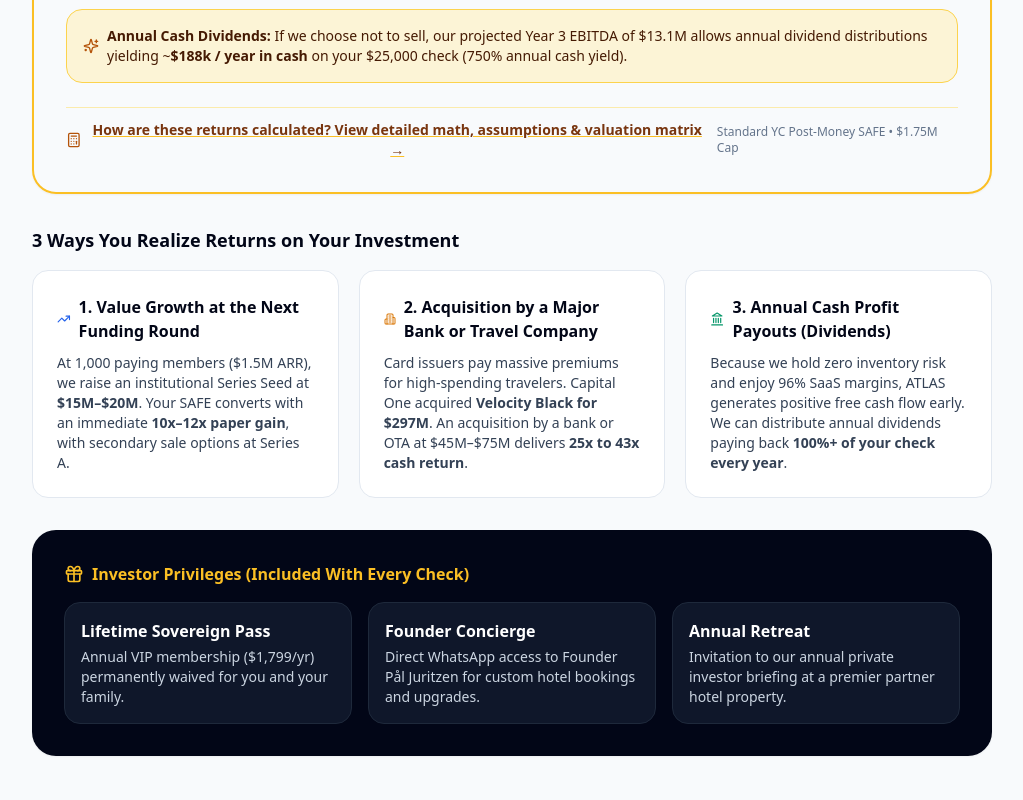
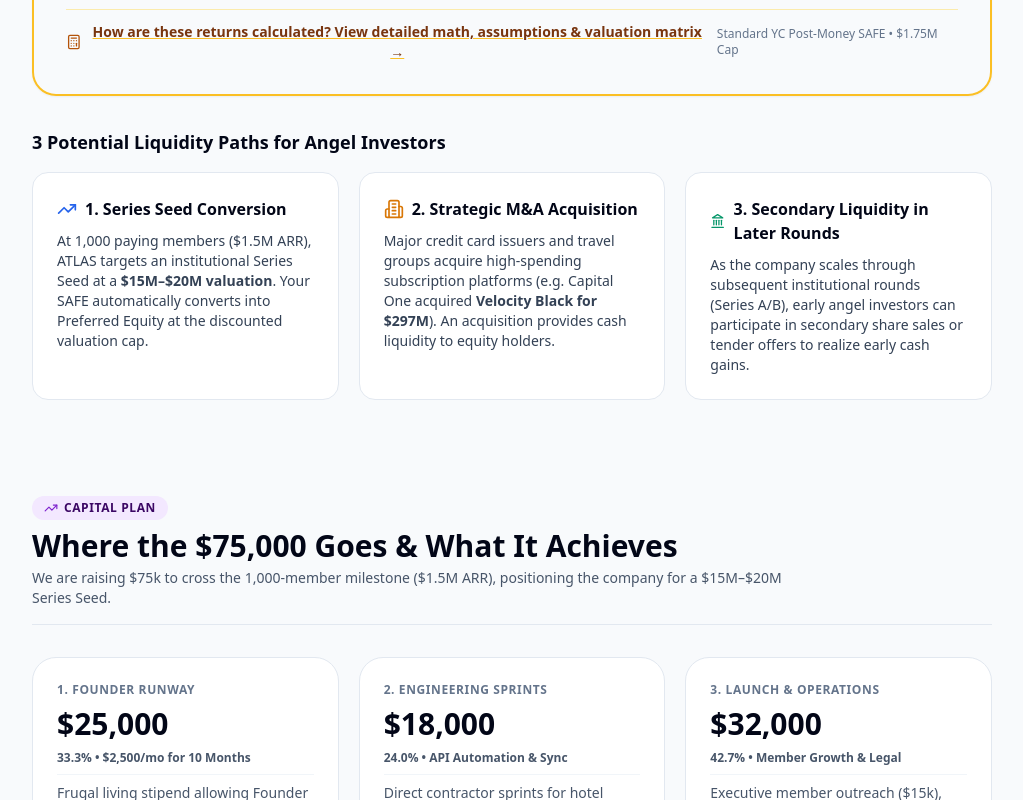
Before and after one commit to aiappsy/atlas-investor-portal, a Next.js app: page / in a window 1280 px wide. Shown: the part 3600-4400 px from the top of the page, without its empty margins (256-1279 px from the left). Built offline with nearby package versions, Linux system fonts and the light colour scheme.

Commit message:
Remove unapproved perk promises (WhatsApp concierge, lifetime VIP, annual retreat) and unrealistic dividend claims

```diff
--- a/src/app/page.tsx
+++ b/src/app/page.tsx
@@ -206,7 +206,6 @@ export default function StandaloneInvestorApp() {
   const seedValHigh = selectedCheck * (20000000 / cap);
   const exitYr3 = selectedCheck * (60000000 / cap);
   const exitYr4 = selectedCheck * (175000000 / cap);
-  const dividendYr3 = 13130000 * (selectedCheck / cap);
 
   const tripScenarios = {
     city: {
@@ -326,7 +325,7 @@ export default function StandaloneInvestorApp() {
         'FinTech & Card Issuers: Premium banks pay high multiples for recurring high-spending cardholders.',
         'OTA Acquirers: Booking and Expedia seeking subscription cash flow to reduce Google ad dependency.',
         'Estimated Multiples: 10x–12x at Series Seed; 34x at $60M M&A; 100x at $175M scale exit.',
-        'Dividend Alternative: High EBITDA margins allow self-funded dividend recaps if held privately.'
+        'Multiple Liquidity Horizons: Strategic trade sale, institutional buyout, or secondary share liquidity.'
       ]
     }
   ];
@@ -918,13 +917,6 @@ export default function StandaloneInvestorApp() {
               </div>
             </div>
 
-            <div className="p-4 rounded-2xl bg-amber-100/70 border border-amber-300 text-xs sm:text-sm text-amber-950 flex items-center gap-2">
-              <Sparkles className="w-4 h-4 text-amber-700 shrink-0" />
-              <div>
-                <strong>Annual Cash Dividends:</strong> If we choose not to sell, our projected Year 3 EBITDA of $13.1M allows annual dividend distributions yielding ~<strong>${Math.round(dividendYr3 / 1000)}k / year in cash</strong> on your ${selectedCheck.toLocaleString()} check ({Math.round((dividendYr3 / selectedCheck) * 100)}% annual cash yield).
-              </div>
-            </div>
-
             {/* Detailed Calculations Modal Trigger */}
             <div className="pt-3 border-t border-amber-200/70 flex flex-col sm:flex-row sm:items-center justify-between gap-3">
               <button
@@ -943,58 +935,36 @@ export default function StandaloneInvestorApp() {
 
           {/* 3 Liquidity Paths */}
           <div className="space-y-4">
-            <h3 className="font-black text-slate-950 text-lg">3 Ways You Realize Returns on Your Investment</h3>
+            <h3 className="font-black text-slate-950 text-lg">3 Potential Liquidity Paths for Angel Investors</h3>
             <div className="grid grid-cols-1 md:grid-cols-3 gap-5 text-xs sm:text-sm text-slate-700 leading-relaxed">
               <div className="p-6 rounded-2xl bg-white border border-slate-200 space-y-2.5 shadow-2xs">
                 <div className="font-black text-slate-950 text-base flex items-center gap-2">
                   <TrendingUp className="w-5 h-5 text-blue-600" />
-                  <span>1. Value Growth at the Next Funding Round</span>
+                  <span>1. Series Seed Conversion</span>
                 </div>
                 <p>
-                  At 1,000 paying members ($1.5M ARR), we raise an institutional Series Seed at <strong>$15M–$20M</strong>. Your SAFE converts with an immediate <strong>10x–12x paper gain</strong>, with secondary sale options at Series A.
+                  At 1,000 paying members ($1.5M ARR), ATLAS targets an institutional Series Seed at a <strong>$15M–$20M valuation</strong>. Your SAFE automatically converts into Preferred Equity at the discounted valuation cap.
                 </p>
               </div>
 
               <div className="p-6 rounded-2xl bg-white border border-slate-200 space-y-2.5 shadow-2xs">
                 <div className="font-black text-slate-950 text-base flex items-center gap-2">
                   <Building2 className="w-5 h-5 text-amber-600" />
-                  <span>2. Acquisition by a Major Bank or Travel Company</span>
+                  <span>2. Strategic M&amp;A Acquisition</span>
                 </div>
                 <p>
-                  Card issuers pay massive premiums for high-spending travelers. Capital One acquired <strong>Velocity Black for $297M</strong>. An acquisition by a bank or OTA at $45M–$75M delivers <strong>25x to 43x cash return</strong>.
+                  Major credit card issuers and travel groups acquire high-spending subscription platforms (e.g. Capital One acquired <strong>Velocity Black for $297M</strong>). An acquisition provides cash liquidity to equity holders.
                 </p>
               </div>
 
               <div className="p-6 rounded-2xl bg-white border border-slate-200 space-y-2.5 shadow-2xs">
                 <div className="font-black text-slate-950 text-base flex items-center gap-2">
                   <Landmark className="w-5 h-5 text-emerald-600" />
-                  <span>3. Annual Cash Profit Payouts (Dividends)</span>
+                  <span>3. Secondary Liquidity in Later Rounds</span>
                 </div>
                 <p>
-                  Because we hold zero inventory risk and enjoy 96% SaaS margins, ATLAS generates positive free cash flow early. We can distribute annual dividends paying back <strong>100%+ of your check every year</strong>.
+                  As the company scales through subsequent institutional rounds (Series A/B), early angel investors can participate in secondary share sales or tender offers to realize early cash gains.
                 </p>
-              </div>
-            </div>
-          </div>
-
-          {/* Investor Lifestyle Privileges */}
-          <div className="p-6 sm:p-8 rounded-3xl bg-slate-950 text-white space-y-4 shadow-sm">
-            <div className="flex items-center gap-2 text-amber-400 font-bold text-sm sm:text-base">
-              <Gift className="w-5 h-5 text-amber-400" />
-              <span>Investor Privileges (Included With Every Check)</span>
-            </div>
-            <div className="grid grid-cols-1 sm:grid-cols-3 gap-4 text-xs sm:text-sm text-slate-300">
-              <div className="p-4 rounded-2xl bg-slate-900 border border-slate-800 space-y-1">
-                <div className="font-bold text-white text-base">Lifetime Sovereign Pass</div>
-                <p>Annual VIP membership ($1,799/yr) permanently waived for you and your family.</p>
-              </div>
-              <div className="p-4 rounded-2xl bg-slate-900 border border-slate-800 space-y-1">
-                <div className="font-bold text-white text-base">Founder Concierge</div>
-                <p>Direct WhatsApp access to Founder Pål Juritzen for custom hotel bookings and upgrades.</p>
-              </div>
-              <div className="p-4 rounded-2xl bg-slate-900 border border-slate-800 space-y-1">
-                <div className="font-bold text-white text-base">Annual Retreat</div>
-                <p>Invitation to our annual private investor briefing at a premier partner hotel property.</p>
               </div>
             </div>
           </div>
@@ -1677,17 +1647,17 @@ export default function StandaloneInvestorApp() {
                   </div>
                 </div>
 
-                {/* Annual Cash Dividend */}
+                {/* Secondary Liquidity */}
                 <div className="p-4 rounded-2xl bg-slate-50 border border-slate-200 space-y-2">
                   <div className="font-bold text-slate-950 flex items-center justify-between">
-                    <span>D. Annual Cash Dividend Yield</span>
-                    <span className="text-blue-800 font-mono font-black">750% / yr</span>
+                    <span>D. Secondary Share Liquidity</span>
+                    <span className="text-blue-800 font-mono font-black">Series A/B</span>
                   </div>
                   <p className="text-slate-600 text-xs leading-relaxed">
-                    <strong>Assumption:</strong> If held privately, Year 3 projected EBITDA is $13.13M. With 96% SaaS gross margins, cash is distributed to equity holders annually.
+                    <strong>Mechanism:</strong> In growth rounds, incoming institutional funds often purchase a portion of early angel shares to expand their ownership without creating company dilution.
                   </p>
                   <div className="pt-2 border-t border-slate-200 font-mono text-xs text-blue-800 font-bold">
-                    <div>• Annual cash dividend: ~<strong>${Math.round(dividendYr3).toLocaleString()} / year</strong></div>
+                    <div>• Early cash realization option before full trade sale or IPO</div>
                   </div>
                 </div>
               </div>
```
